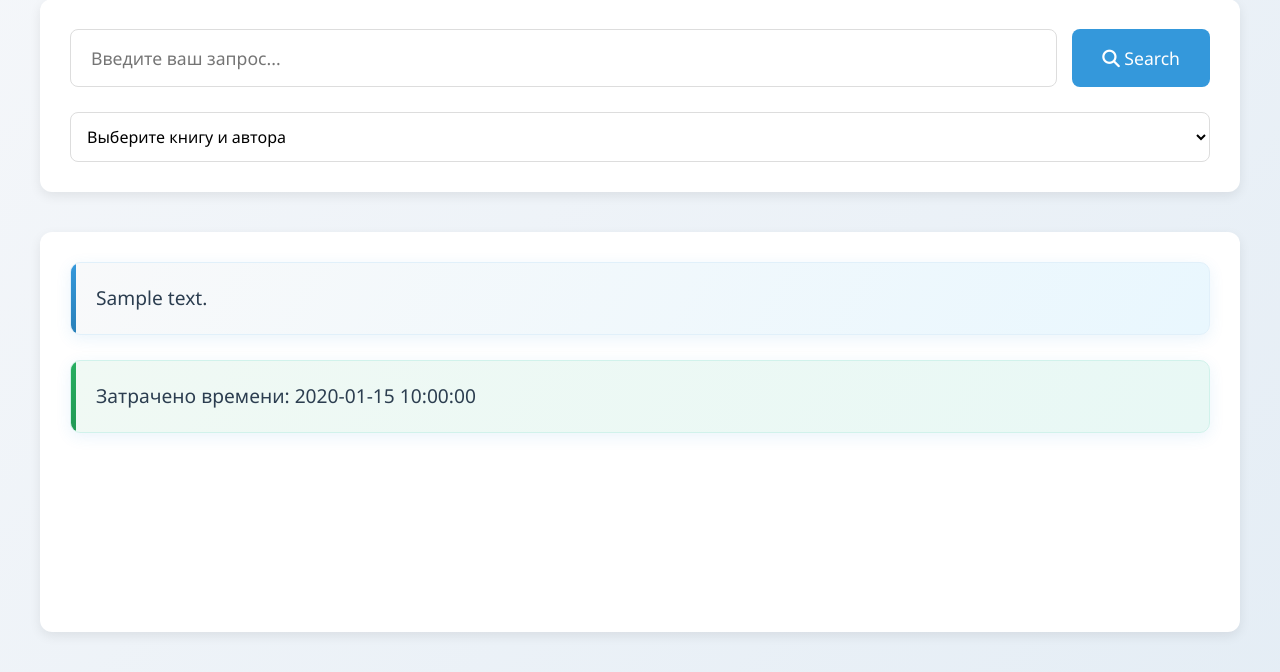
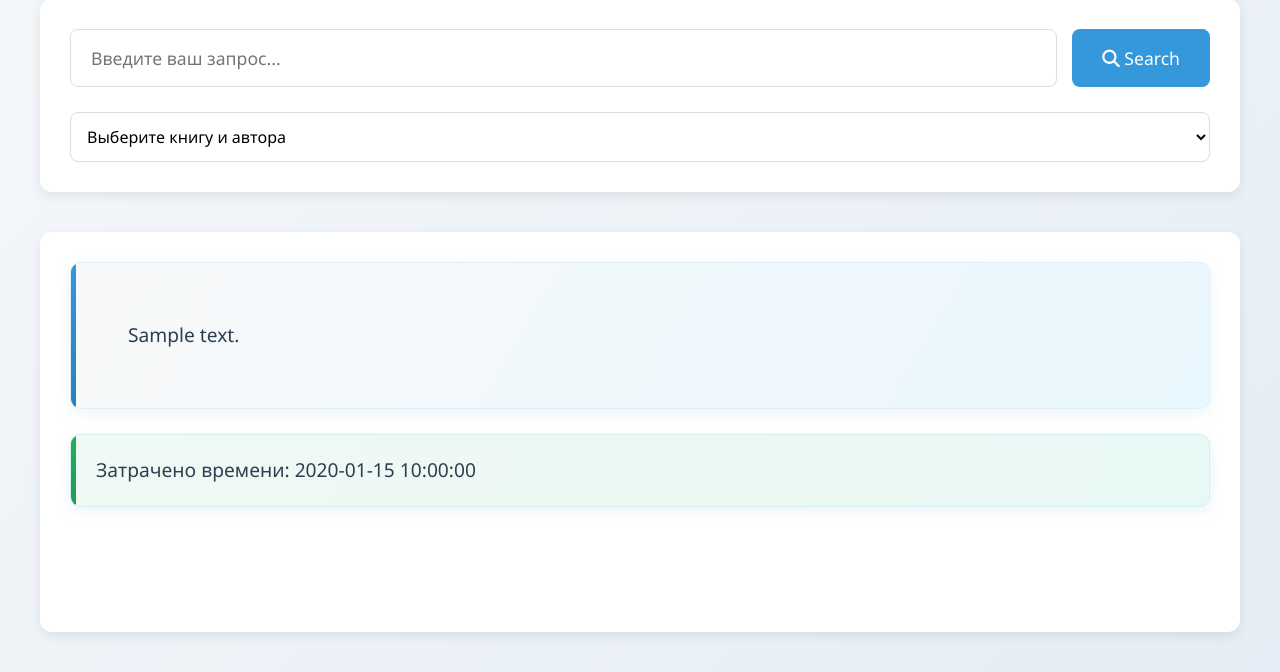
Before and after one commit to NIZHEGORODTSY/TECHNOSTRELKA_BOOK_ASSISTANT, a Flask app: template src/templates/question.html in a window 1280 px wide. Shown: the part 132-804 px from the top of the page. Run offline with Flask 3, Linux system fonts and the light colour scheme; the template is opened without the code that fills it: most values are stand-ins (such as "Sample title", 1, 10 or a date in 2020); some libraries are stand-ins or nearby versions.

Commit message:
косметические правки

```diff
--- a/src/templates/question.html
+++ b/src/templates/question.html
@@ -25,7 +25,7 @@
 
     <section class="results-container">
         {% if answer and answer != '1' %}
-        <div class="results-header">
+        <div class="results-header" style="padding: 5%;">
             <div class="result-count">{{answer | safe}}</div>
         </div>
         <div class="results-header time-display">
```
